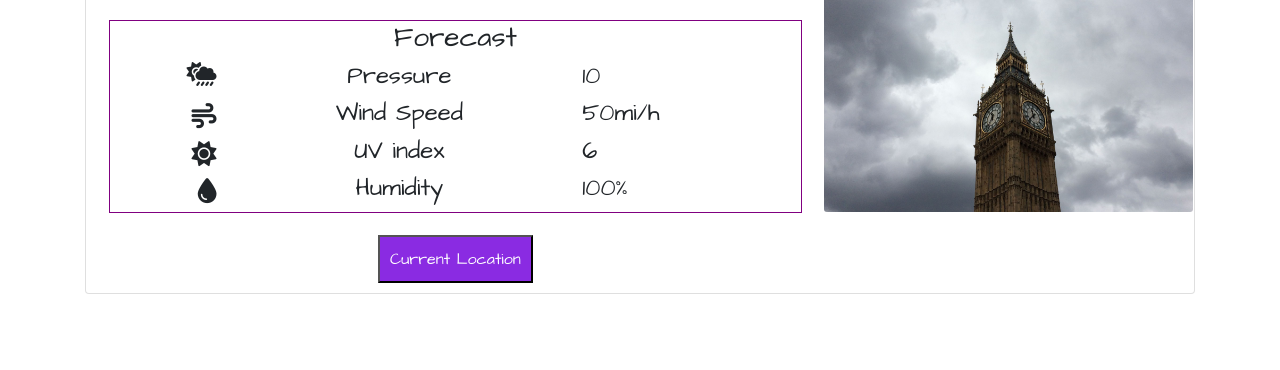
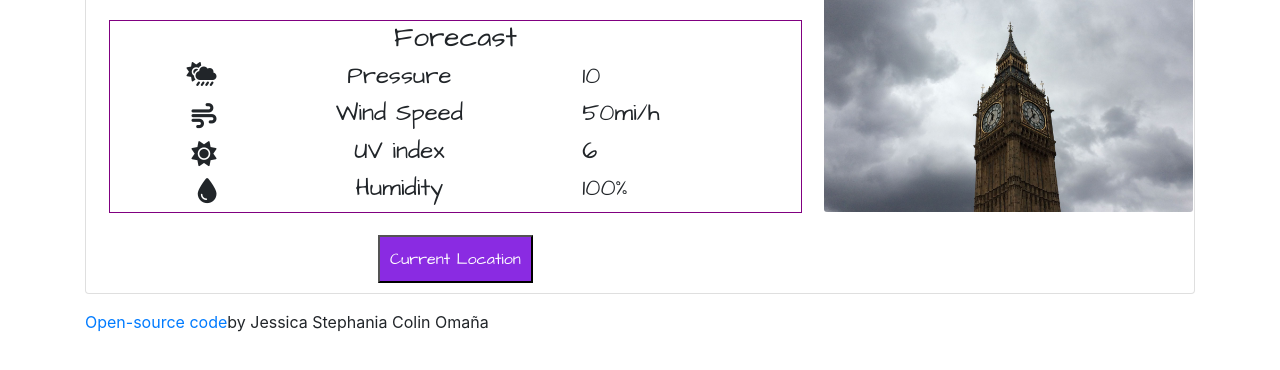
Before and after one commit to jstepcom/WeatherApp, a plain HTML site: page index.html in a window 1280 px wide. Shown: the part 290-660 px from the top of the page. Drawn offline with nearby package versions, Linux system fonts and the light colour scheme; some packages are replaced by stand-ins of ours; a script that the page names is missing.

Commit message:
add Opensoure link

```diff
--- a/index.html
+++ b/index.html
@@ -145,6 +145,7 @@
       </div>
     </div>
   </div>
+  <p><a href="https://github.com/jstepcom/WeatherApp">Open-source code</a>by Jessica Stephania Colin Omaña</p>
 </div>
 
 <script type="text/javascript" src="src/index.js"></script>
```
